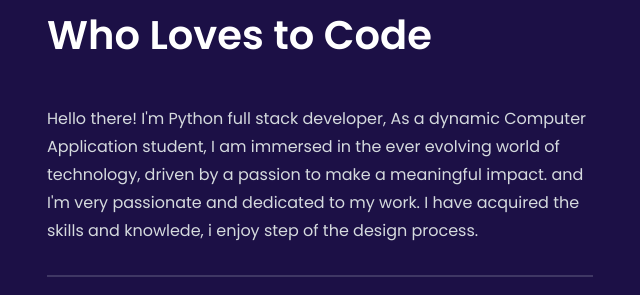
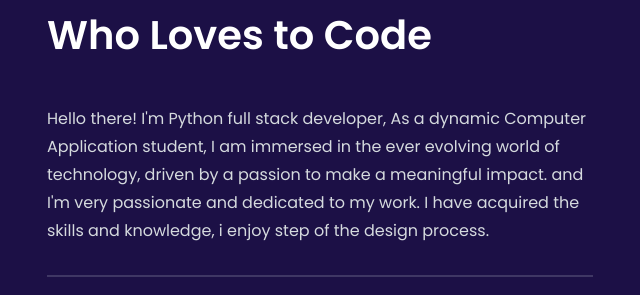
Before and after one commit to samaralam7348/Portfolio, a plain HTML site: page index.html in a window 1280 px wide. Shown: the part 939-1234 px from the top of the page, 533-1173 px from the left. Drawn offline with Linux system fonts and the light colour scheme.

Commit message:
Update index.html

```diff
--- a/index.html
+++ b/index.html
@@ -108,7 +108,7 @@
                         <h2>A Passionate Developer Who Loves to Code</h2>
                         <p>Hello there! I'm Python full stack developer, As a dynamic Computer Application student, I am immersed in
                             the ever evolving world of technology, driven by a passion to make a meaningful impact. and
-                            I'm very passionate and dedicated to my work. I have acquired the skills and knowlede, i
+                            I'm very passionate and dedicated to my work. I have acquired the skills and knowledge, i
                             enjoy step of the design process.</p>
                         <div class="verticle-line">
                         </div>
```
